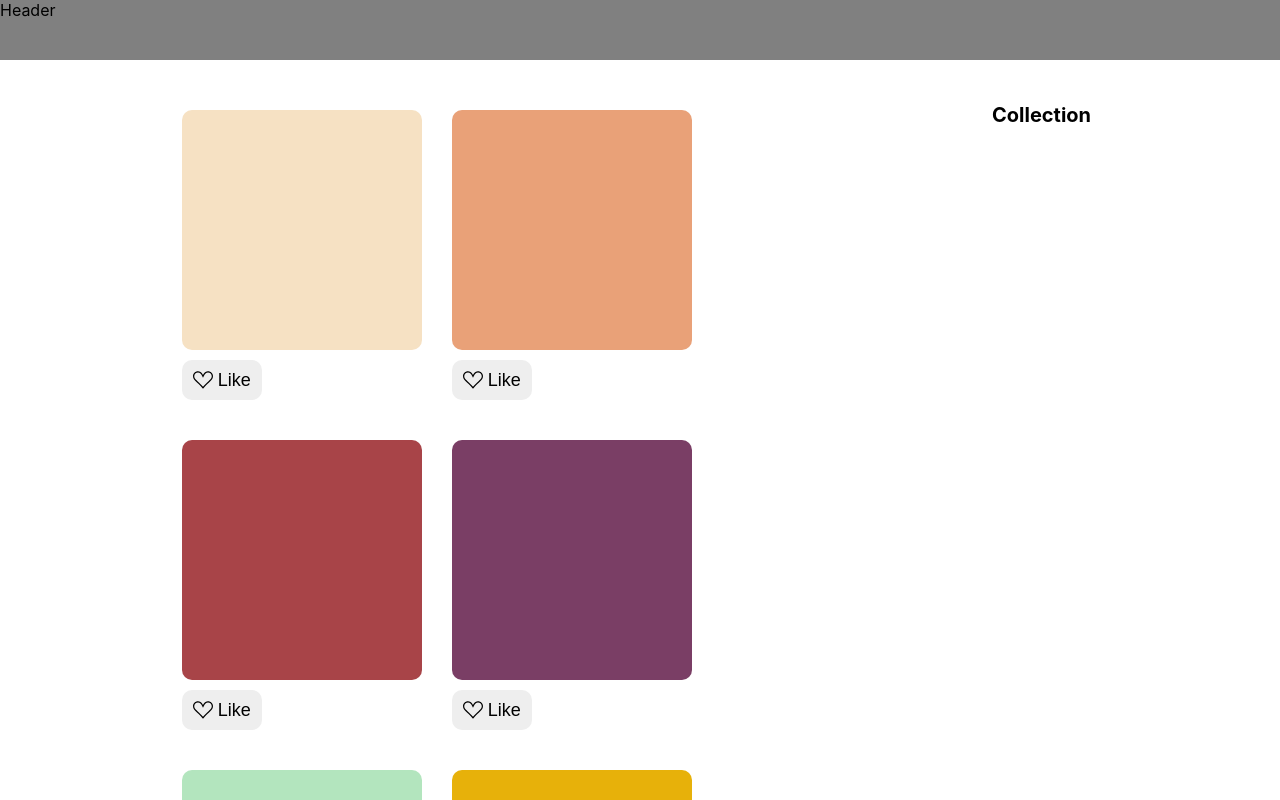
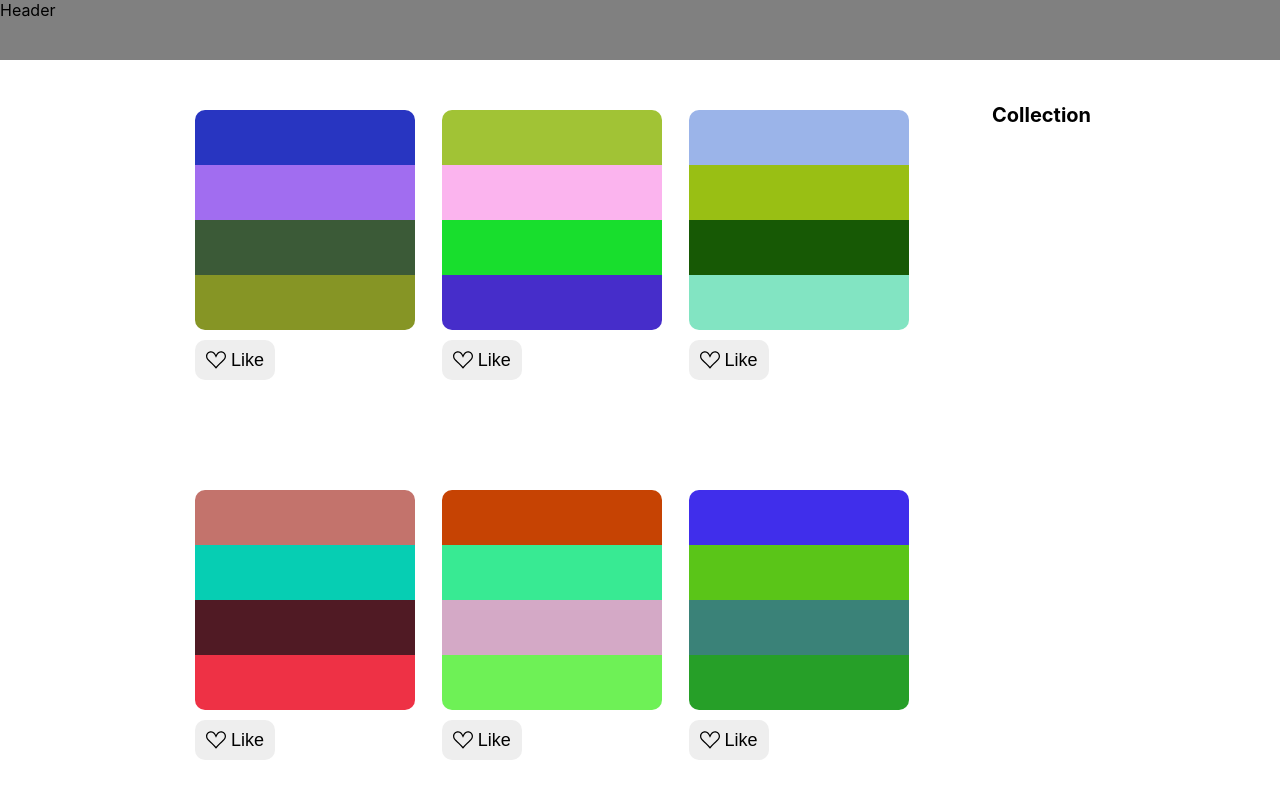
Before and after one commit to Team-SuperSonic/mujigae, a React (Create React App) app: page / in a window 1280 px wide. Shown: the top 800 px of the page. Built offline with nearby package versions, Linux system fonts and the light colour scheme.

Commit message:
Feat : Redux 삭제 및 localStorage (dummyItems 유지)

```diff
--- a/src/components/common/CopyToClipboard.jsx
+++ b/src/components/common/CopyToClipboard.jsx
@@ -20,11 +20,13 @@ const CopyToClipboard = ({ copyData, children, ...props }) => {
 
   return (
     <S.CopyButton
-      onClick={() => {
+      onClick={(e) => {
+        e.stopPropagation();
         handleCopy(copyData);
       }}
       isCopy={isCopy}
-      className={props.className}>
+      className={props.className}
+    >
       {children}
     </S.CopyButton>
   );
--- a/src/components/common/ItemComponent.jsx
+++ /dev/null
@@ -1,22 +0,0 @@
-import React from "react";
-import styled from "styled-components";
-
-export default function ItemComponent({ color, w, h }) {
-  return (
-    <div>
-      <Item color={color} w={w} h={h}></Item>
-    </div>
-  );
-}
-
-const Item = styled.div`
-  display: flex;
-  flex-direction: column;
-  justify-content: center;
-  background-color: ${(props) => props.color};
-  width: ${({ w }) => w};
-  height: ${({ h }) => h};
-  padding: 10px;
-  border-radius: 10px;
-  cursor: pointer;
-`;
--- a/src/components/common/index.js
+++ b/src/components/common/index.js
@@ -1,5 +1,4 @@
 export { default as CopyToClipboard } from "./CopyToClipboard";
 export { default as CreatedAt } from "./CreatedAt";
 export { default as DownloadPalette } from "./DownloadPalette";
-export { default as ItemComponent } from "./ItemComponent";
 export * from "./Color";
--- a/src/components/main/CollectionList.jsx
+++ b/src/components/main/CollectionList.jsx
@@ -1,10 +1,10 @@
 import React from "react";
 import styled from "styled-components";
-import ItemComponent from "../common/ItemComponent";
 import { IoMdCloseCircle } from "react-icons/io";
 import { useNavigate } from "react-router-dom";
+import Palette from "./Palette";
 
-const CollectionList = ({ collectionState, handlers }) => {
+const CollectionList = ({ items, handlers }) => {
   let navigate = useNavigate();
 
   return (
@@ -17,20 +17,16 @@ const CollectionList = ({ collectionState, handlers }) => {
         Collection
       </H1>
       <ItemList>
-        {collectionState.map(
+        {items.map(
           (v, i) =>
-            collectionState[i].like && (
-              <li
+            items[i].isLike && (
+              <Li
                 key={i}
                 onClick={() => {
                   handlers?.onClick(i);
                 }}
               >
-                <ItemComponent
-                  color={collectionState[i].color}
-                  w="50px"
-                  h="50px"
-                ></ItemComponent>
+                <Palette colors={items[i].palette} w="50px" h="50px"></Palette>
                 <button
                   onClick={(e) => {
                     e.stopPropagation();
@@ -39,7 +35,7 @@ const CollectionList = ({ collectionState, handlers }) => {
                 >
                   <IoMdCloseCircle size="18" />
                 </button>
-              </li>
+              </Li>
             ),
         )}
       </ItemList>
@@ -58,6 +54,10 @@ const H1 = styled.h1`
   font-size: 20px;
   cursor: pointer;
   height: 30px;
+`;
+
+const Li = styled.li`
+  cursor: pointer;
 `;
 
 const ItemList = styled.ul`
--- a/src/components/main/ItemsList.jsx
+++ b/src/components/main/ItemsList.jsx
@@ -1,56 +1,41 @@
-import React, { useEffect } from "react";
+import React from "react";
 import styled from "styled-components";
-import { useState } from "react";
+import { useState, useEffect } from "react";
 
 import { BsSuitHeartFill } from "react-icons/bs";
 import { BsSuitHeart } from "react-icons/bs";
 
-import ItemComponent from "../common/ItemComponent";
+import { Palette } from "components/main";
+import { CopyToClipboard, CreatedAt, DownloadPalette } from "components/common";
+import { useNavigate } from "react-router";
 
-export default function ItemsList({ collectionState, handlers }) {
-  const [likeArr, setLikeArr] = useState([]);
-
-  const onPush = (idx) => {
-    let copy = [...collectionState];
-
-    likeArr.push(copy[idx]);
-    setLikeArr(likeArr);
-
-    const newArr = likeArr.filter((v1, i1) => {
-      return (
-        likeArr.findIndex((v2, i2) => {
-          return v1.id === v2.id;
-        }) == i1
-      );
-    });
-
-    setLikeArr(newArr);
-  };
+export default function ItemsList({ dummyItems, items, handlers }) {
+  // state를 사용해야, 전부 다시 리렌더링 해줌 ! (좋아요 표시)
+  const [show, setShow] = useState(false);
+  let navigate = useNavigate();
 
   return (
     <Wrapper>
-      <ColorWrapper>
-        {collectionState.map((v, i) => (
-          <div key={i} style={{ display: "flex", flexDirection: "column" }}>
+      {items.map((v, i) => (
+        <Li key={i}>
+          <div style={{ display: "flex", flexDirection: "column" }}>
             <div
               onClick={() => {
                 handlers?.onClick(i);
               }}
             >
-              <ItemComponent
-                color={collectionState[i].color}
-                w="220px"
-                h="220px"
-              ></ItemComponent>
+              <Palette colors={v.palette} w="220px" h="220px">
+                <CopyToClipboard />
+              </Palette>
             </div>
-
             <Like
               onClick={() => {
                 handlers?.onLike(i);
-                onPush(i);
+                // handlers?.onPush(i);
+                setShow(!show);
               }}
             >
-              {collectionState[i].like ? (
+              {v.isLike ? (
                 <BsSuitHeartFill size="20" />
               ) : (
                 <BsSuitHeart size="20" />
@@ -58,8 +43,8 @@ export default function ItemsList({ collectionState, handlers }) {
               <div>Like</div>
             </Like>
           </div>
-        ))}
-      </ColorWrapper>
+        </Li>
+      ))}
     </Wrapper>
   );
 }
@@ -67,15 +52,17 @@ export default function ItemsList({ collectionState, handlers }) {
 const Wrapper = styled.div`
   width: 815px;
   height: 100%;
+  display: flex;
+  flex-wrap: wrap;
 `;
 
-const ColorWrapper = styled.div`
+const Li = styled.li`
   display: flex;
   margin: 50px auto;
   flex-direction: row;
   flex-wrap: wrap;
   gap: 30px;
-  height: 300px;
+  /* height: 300px; */
 `;
 
 const Like = styled.button`
--- a/src/components/main/Palette.jsx
+++ b/src/components/main/Palette.jsx
@@ -4,19 +4,22 @@ import { Color, CopyToClipboard } from "components/common";
 
 const S = {};
 
-const Palette = ({ colors, children }, ref) => {
+const Palette = ({ colors, children, w, h }, ref) => {
   try {
-    React.Children.only(children);
+    // error 떠서 잠시 주석처리
+    // React.Children.only(children);
   } catch (error) {
     console.error(error);
   }
 
   return (
-    <S.PaletteLayout ref={ref}>
+    <S.PaletteLayout ref={ref} w={w} h={h}>
       {colors?.map((color) => (
         <Color key={color.id} colorCode={color.colorCode}>
           {children?.type === CopyToClipboard && (
-            <CopyToClipboard copyData={color.colorCode.replace(/^#/, "").toUpperCase()}>
+            <CopyToClipboard
+              copyData={color.colorCode.replace(/^#/, "").toUpperCase()}
+            >
               {color.colorCode.toUpperCase()}
             </CopyToClipboard>
           )}
@@ -27,8 +30,8 @@ const Palette = ({ colors, children }, ref) => {
 };
 
 S.PaletteLayout = styled.div`
-  width: 492px;
-  height: 492px;
+  width: ${({ w }) => w};
+  height: ${({ h }) => h};
   border-radius: 10px;
   overflow: hidden;
 
--- a/src/pages/Collection.jsx
+++ b/src/pages/Collection.jsx
@@ -3,41 +3,37 @@
 import React from "react";
 import styled from "styled-components";
 import { BsSuitHeartFill } from "react-icons/bs";
-import { ItemComponent } from "components/common";
-import { useSelector, useDispatch } from "react-redux";
-import { changeLike } from "store/Data";
+import Palette from "../components/main/Palette";
 
-export default function Collection({ collectionState }) {
-  let dispatch = useDispatch();
+export default function Collection({ items, handlers }) {
+  const likeArr = items.filter((e) => e.isLike);
 
-  const likeHandler = (i) => {
-    dispatch(changeLike(i - 1));
-  };
-
-  const likeArr = [];
-  collectionState.forEach((v) => v.like && likeArr.push(v));
+  console.log(likeArr);
 
   return (
     <Container>
       <Title>
         <H1>My collection</H1>
-        <Span>{collectionState?.filter((e) => e.like).length} palette</Span>
+        <Span>{likeArr.length} palette</Span>
       </Title>
       <Line></Line>
       <Content>
         {likeArr.map((v, i) => (
           <ItemWrapper key={i}>
             <div>
-              <ItemComponent
-                color={likeArr[i].color}
+              <Palette
+                colors={likeArr[i].palette}
                 w="220px"
                 h="220px"
                 style={{ margin: "0 10px" }}
               />
               <Like
                 onClick={() => {
-                  likeHandler(likeArr[i].id);
-                }}>
+                  //? 다시 생각해보기 !
+                  handlers?.onLike(i);
+                  console.log(likeArr[i]);
+                }}
+              >
                 <BsSuitHeartFill size="20" />
                 <div>Like</div>
               </Like>
--- a/src/pages/Detail.jsx
+++ b/src/pages/Detail.jsx
@@ -4,25 +4,26 @@ import React, { useRef } from "react";
 import styled from "styled-components";
 
 import { Palette } from "components/main";
+import { useParams } from "react-router-dom";
+
 import { CopyToClipboard, CreatedAt, DownloadPalette } from "components/common";
-import { useDummy } from "components/hooks";
 
-export default function Detail({ color }) {
-  const dummy = useDummy();
+export default function Detail({ items }) {
   const ref = useRef();
+  let { idx } = useParams();
 
   return (
     <Container>
       <Content>
         <ItemWrapper>
-          <Palette colors={dummy[0].palette} ref={ref}>
+          <Palette colors={items[idx].palette} w="492px" h="492px" ref={ref}>
             <CopyToClipboard />
           </Palette>
           <Title>
-            <DownloadPalette ref={ref} id={dummy[0].id}>
+            <DownloadPalette ref={ref} id={items[idx].id}>
               hihi
             </DownloadPalette>
-            <CreatedAt createdAt={dummy[0].createdAt} />
+            <CreatedAt createdAt={items[idx].createdAt} />
           </Title>
         </ItemWrapper>
       </Content>
--- a/src/pages/Main.jsx
+++ b/src/pages/Main.jsx
@@ -1,37 +1,86 @@
 // 채린
 
-import React from "react";
+import React, { useEffect } from "react";
 import styled from "styled-components";
 
 import { useState } from "react";
-import { useSelector, useDispatch } from "react-redux";
 import { Routes, Route, useNavigate, useParams } from "react-router-dom";
-import { changeLike } from "store/Data";
 
 import { Collection, Detail } from "pages";
 import { Header, CollectionList, ItemsList } from "components/main";
 
+import { useDummy } from "components/hooks";
+
 function Main() {
   let navigate = useNavigate();
-  let dispatch = useDispatch();
-  const palletes = useSelector(({ data }) => data);
 
-  let { colorCode } = useParams();
+  const dummy = useDummy();
+  let dummyItems = useDummy(20);
 
-  let [code, setCode] = useState("");
+  const [items, setItems] = useState(dummyItems);
+
+  let [watch, setWatch] = useState([]);
+  // let [cnt, setCnt] = useState(0);
+
+  useEffect(() => {
+    let watched = localStorage.getItem("dummy", watch);
+
+    // 안봤으면 : 새 dummy data 넣어주기
+    if (watched === null) {
+      localStorage.setItem("dummy", JSON.stringify(dummyItems));
+    } else if (items !== watch) {
+      let edit = JSON.parse(localStorage.getItem("dummy"));
+      // edit = watch;
+      // localStorage.setItem("dummy", JSON.stringify(edit));
+    }
+
+    // item에 처음 받아온 dummy data 넣어주기
+    let 꺼낸거 = JSON.parse(localStorage.getItem("dummy"));
+    setItems(꺼낸거);
+  }, []);
 
   const clickHandler = (i) => {
-    colorCode = palletes[i].color;
-    navigate(`/detail/${colorCode}`);
-    setCode(colorCode);
+    // 클릭한 index를 parameter로 가져옴
+    navigate(`/detail/${i}`);
   };
 
   const deleteHandler = (i) => {
-    dispatch(changeLike(i));
+    items[i].isLike = !items[i].isLike;
+    setItems(items);
+    setWatch(JSON.stringify(items));
   };
 
   const likeHandler = (i) => {
-    dispatch(changeLike(i));
+    items[i].isLike = !items[i].isLike;
+    setItems(items);
+    setWatch(JSON.stringify(items));
+
+    //? 새로고침 후 좋아요 값 유지
+    // localStorage
+    // get set
+
+    //? likeArr
+  };
+
+  let [likeArr, setLikeArr] = useState([]);
+
+  const pushHandler = (idx) => {
+    let copy = [...dummyItems];
+
+    likeArr.push(copy[idx]);
+    setLikeArr(likeArr);
+
+    const newArr = likeArr.filter((v1, i1) => {
+      return (
+        likeArr.findIndex((v2, i2) => {
+          return v1.id === v2.id;
+        }) == i1
+      );
+    });
+
+    setLikeArr(newArr);
+
+    console.log(newArr);
   };
 
   return (
@@ -45,20 +94,35 @@ function Main() {
             path="/*"
             element={
               <ItemsList
-                collectionState={palletes}
+                dummyItems={dummyItems}
+                items={items}
                 handlers={{
                   onClick: clickHandler,
+                  onLike: likeHandler,
+                  onPush: pushHandler,
+                }}
+              />
+            }
+          />
+          <Route
+            path="/collection"
+            element={
+              <Collection
+                items={items}
+                handlers={{
                   onLike: likeHandler,
                 }}
               />
             }
+          ></Route>
+          <Route path="/detail/*" element={<Detail />}></Route>
+          <Route
+            path="/detail/:idx"
+            element={<Detail items={items} dummyItems={dummyItems} />}
           />
-          <Route path="/collection" element={<Collection collectionState={palletes} />}></Route>
-          <Route path="/detail/*" element={<Detail color={code} />}></Route>
-          <Route path="/detail/:colorCode" element={<Detail color={code} />} />
         </Routes>
         <CollectionList
-          collectionState={palletes}
+          items={items}
           handlers={{
             onClick: clickHandler,
             onDelete: deleteHandler,
--- a/src/store/Data.jsx
+++ /dev/null
@@ -1,51 +0,0 @@
-import { configureStore, createSlice } from "@reduxjs/toolkit";
-
-let data = createSlice({
-  name: "data",
-  initialState: [
-    {
-      id: 1,
-      color: "#F6E1C3",
-      like: false,
-    },
-    {
-      id: 2,
-      color: "#E9A178",
-      like: false,
-    },
-    {
-      id: 3,
-      color: "#A84448",
-      like: false,
-    },
-    {
-      id: 4,
-      color: "#7A3E65",
-      like: false,
-    },
-    {
-      id: 5,
-      color: "#B3E5BE",
-      like: false,
-    },
-    {
-      id: 6,
-      color: "#E7B10A",
-      like: false,
-    },
-  ],
-  reducers: {
-    changeLike(state, action) {
-      let 번호 = state.findIndex((item) => item.id === action.payload);
-      state[번호 + 1].like = !state[번호 + 1].like;
-    },
-  },
-});
-
-export default configureStore({
-  reducer: {
-    data: data.reducer,
-  },
-});
-
-export const { changeLike } = data.actions;
```
Also changed, not shown: src/index.js (+5 -9 lines).
